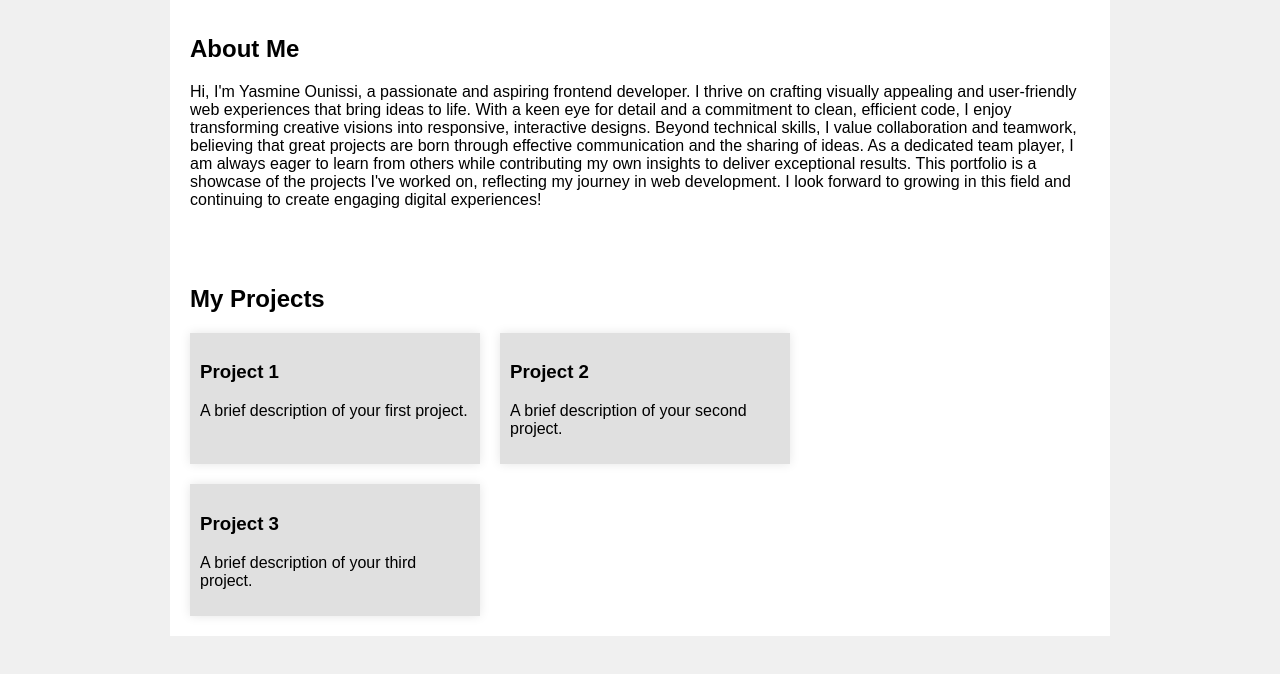
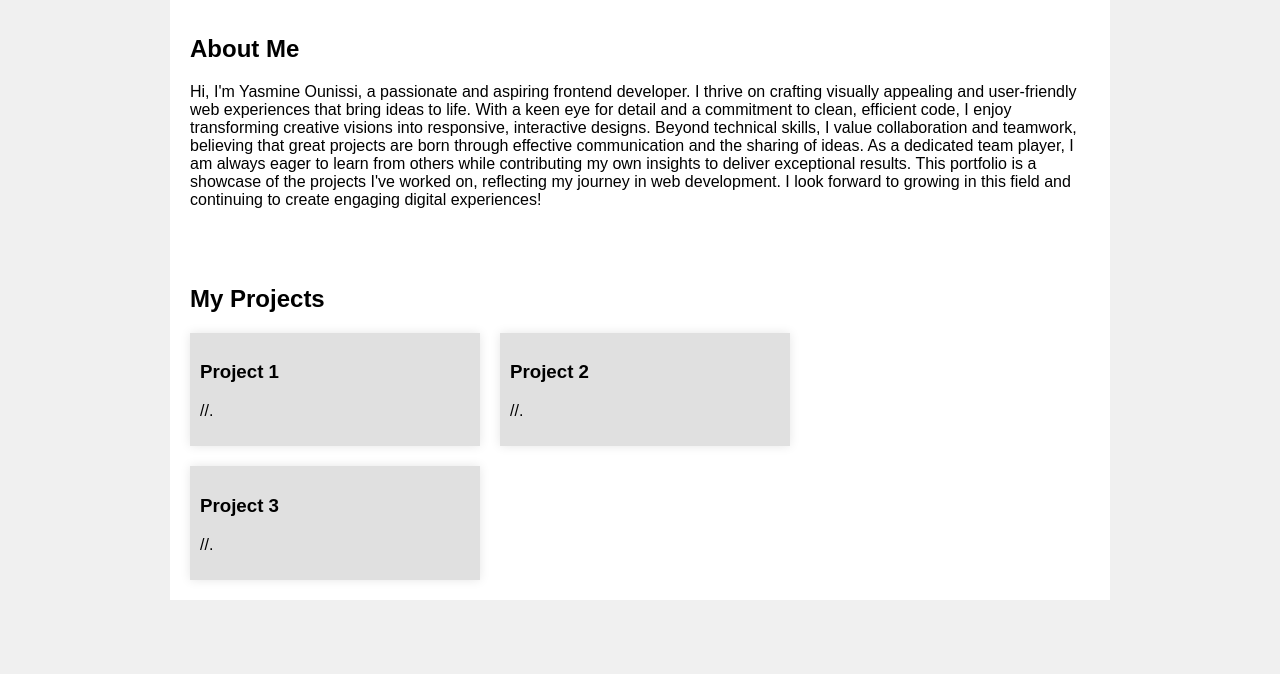
Before and after one commit to yasmine-ounissi/my-portfolio, a plain HTML site: page index.html in a window 1280 px wide. Shown: the part 74-748 px from the top of the page. Drawn offline with Linux system fonts and the light colour scheme.

Commit message:
my portfolio

```diff
--- a/index.html
+++ b/index.html
@@ -58,15 +58,15 @@
         <div class="projects">
             <div class="project">
                 <h3>Project 1</h3>
-                <p>A brief description of your first project.</p>
+                <p>//.</p>
             </div>
             <div class="project">
                 <h3>Project 2</h3>
-                <p>A brief description of your second project.</p>
+                <p>//.</p>
             </div>
             <div class="project">
                 <h3>Project 3</h3>
-                <p>A brief description of your third project.</p>
+                <p>//.</p>
             </div>
         </div>
     </section>
```
